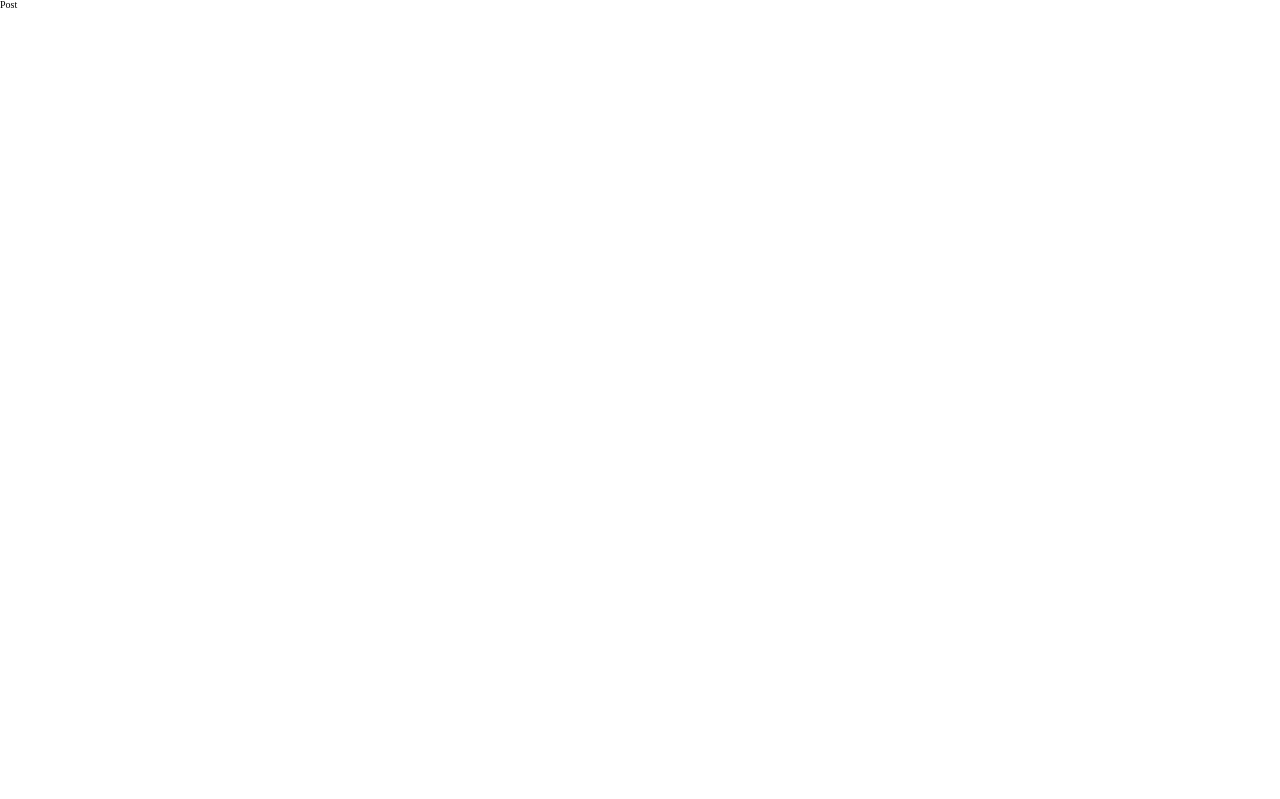
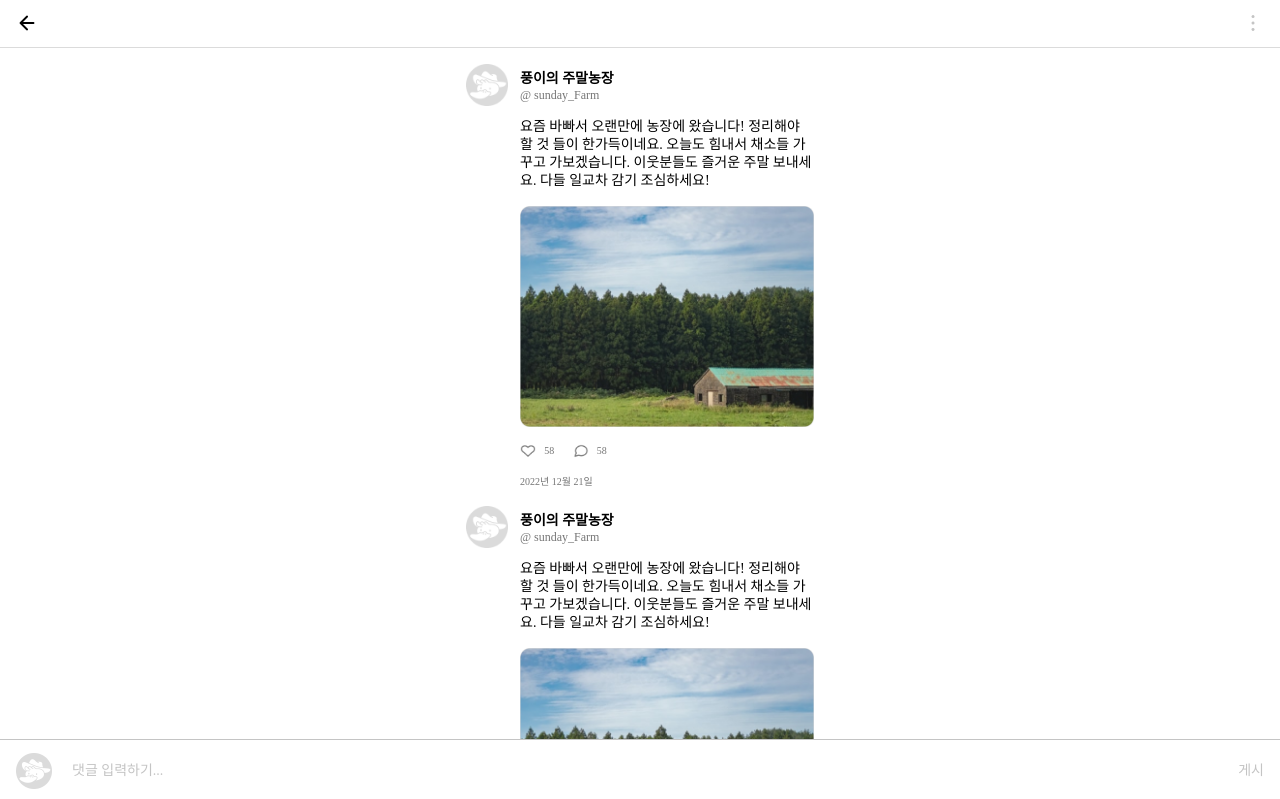
Before and after one commit to One-Hundred-Trials/Good-Harvest-Market, a React (Create React App) app: page /post/1 in a window 1280 px wide. Shown: the top 799 px of the page. Built offline with nearby package versions, Linux system fonts and the light colour scheme; a web font is replaced by a local one.

Commit message:
Style : Post page UI 제작

```diff
--- a/src/pages/Main/Post/Post.jsx
+++ b/src/pages/Main/Post/Post.jsx
@@ -1,5 +1,41 @@
 import React from 'react';
+import styled from 'styled-components';
+import { Wrap } from '../../../styles/GlobalStyles';
+import TopBasicNav from '../../../components/Header/TopBasicNav/TopBasicNav';
+import PostCard from '../../../components/PostCard/PostCard';
+import Comment from '../../../components/Comment/Comment.jsx';
+import CommentInput from '../../../components/CommentInput/CommentInput';
+
+const PostContainerStyle = styled.section`
+  ${Wrap};
+  padding-bottom: 61px;
+`;
+
+const CommentContainerStyle = styled.div`
+  margin: 0 auto;
+  border-top: 1px solid var(--sub-grey-C4);
+`;
 
 export default function Post() {
-  return <div>Post</div>;
+  return (
+    <div>
+      <TopBasicNav />
+      <PostContainerStyle>
+        <PostCard />
+        <CommentContainerStyle>
+          <Comment
+            margin="20px 0 16px 0"
+            username="퐁이네 포도나무 열렸네"
+            txt="안녕하세요 풍이님~ 오늘도 좋은 하루 되세요 ^^"
+          />
+          <Comment
+            margin="20px 0 16px 0"
+            username="애월읍 감귤농장"
+            txt="풍경이 참 좋네요 ㅎㅎ"
+          />
+        </CommentContainerStyle>
+      </PostContainerStyle>
+      <CommentInput />
+    </div>
+  );
 }
```
